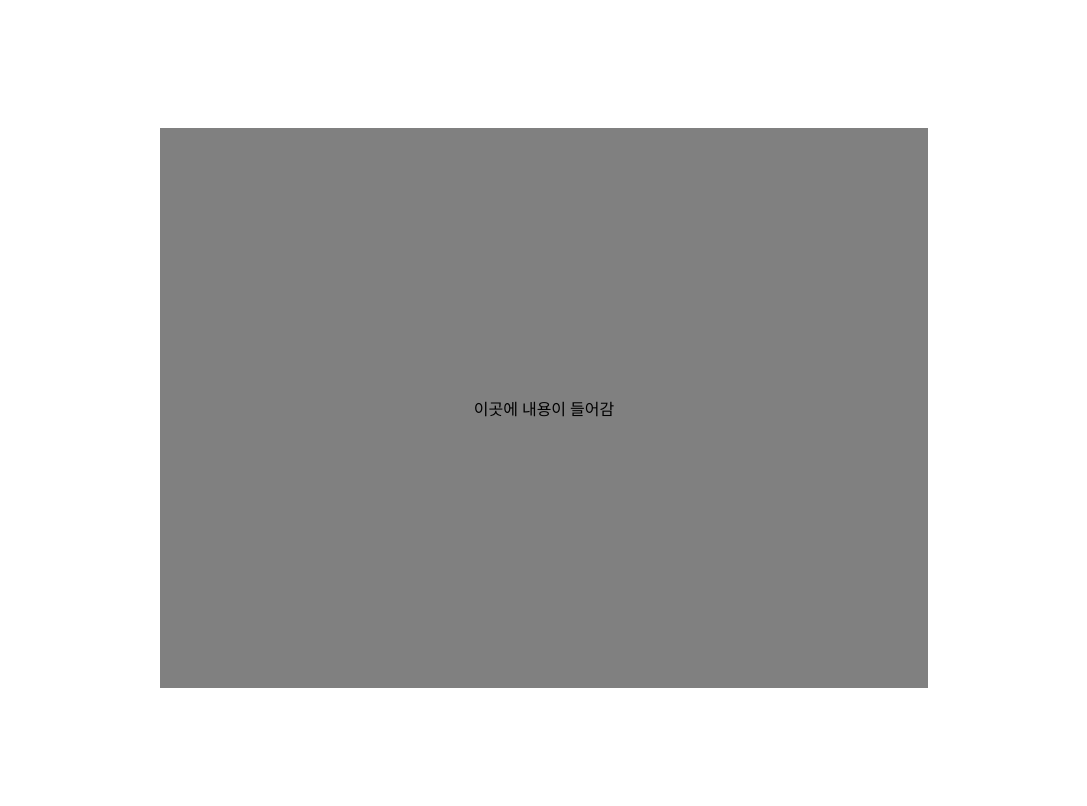
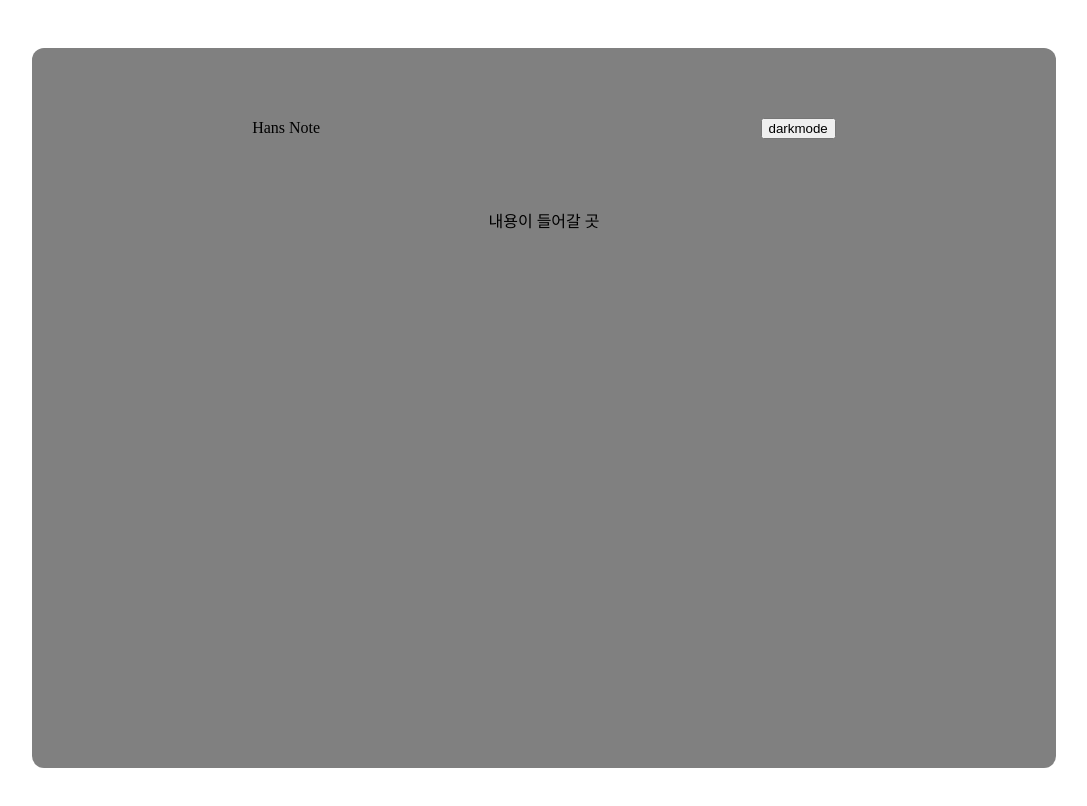
Before and after one commit to Gukbo/HansNote, a React (Vite) app: page / in a window 1280 px wide. Shown: the top 806 px of the page, without its empty margins (96-1183 px from the left). Built offline with nearby package versions, Linux system fonts and the light colour scheme.

Commit message:
간단한 메인 구조 설정 중중

```diff
--- a/src/App.jsx
+++ b/src/App.jsx
@@ -1,10 +1,10 @@
-import MainContainer from "./components/MainContainer";
+import MainForm from "./components/MainForm";
 
 function App() {
   return (
     <>
       <div className="App">
-        <MainContainer />
+        <MainForm />
       </div>
     </>
   );
--- a/src/components/MainContainer.jsx
+++ /dev/null
@@ -1,9 +0,0 @@
-import styles from "./MainContainer.module.css";
-
-export default function MainContainer() {
-  return (
-    <div className={styles.wrapper}>
-      <div className={styles.MainContainer}>이곳에 내용이 들어감</div>
-    </div>
-  );
-}
--- a/src/components/MainContainer.module.css
+++ /dev/null
@@ -1,15 +0,0 @@
-.wrapper {
-  width: 100%;
-  height: 100vh;
-  display: flex;
-  justify-content: center;
-  align-items: center;
-}
-.MainContainer {
-  display: flex;
-  width: 60vw;
-  height: 70vh;
-  background-color: gray;
-  justify-content: center;
-  align-items: center;
-}
--- /dev/null
+++ b/src/components/MainForm.jsx
@@ -0,0 +1,17 @@
+import styles from "./MainForm.module.css";
+
+export default function MainForm() {
+  return (
+    <div className={styles.wrapper}>
+      <div className={styles.MainForm}>
+        <div className={styles.NavContainer}>
+          <div className={styles.LogoContainer}>Hans Note</div>
+          <div className={styles.btnContainer}>
+            <button>darkmode</button>
+          </div>
+        </div>
+        <div className={styles.MainContainer}>내용이 들어갈 곳</div>
+      </div>
+    </div>
+  );
+}
--- /dev/null
+++ b/src/components/MainForm.module.css
@@ -0,0 +1,33 @@
+.wrapper {
+  width: 100%;
+  height: 100vh;
+  display: flex;
+  justify-content: center;
+  align-items: center;
+}
+.MainForm {
+  display: flex;
+  width: 80vw;
+  height: 90vh;
+  background-color: gray;
+  justify-content: center;
+  align-items: center;
+  border-radius: 12px;
+  flex-direction: column;
+}
+
+.NavContainer {
+  display: flex;
+  width: inherit;
+  height: 20vh;
+  justify-content: space-around;
+  align-items: center;
+}
+
+.MainContainer {
+  display: flex;
+  width: inherit;
+  height: 70vh;
+  justify-content: center;
+  align-items: space-around;
+}
```
